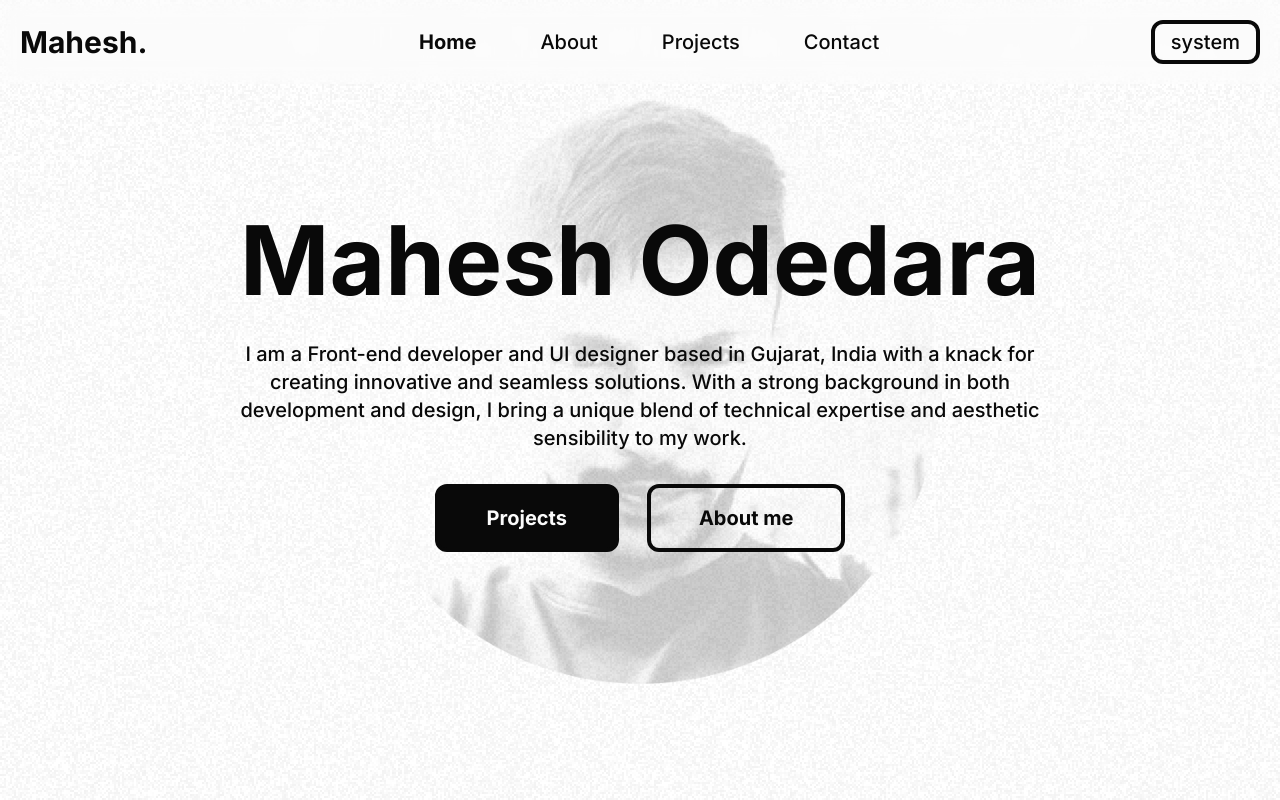
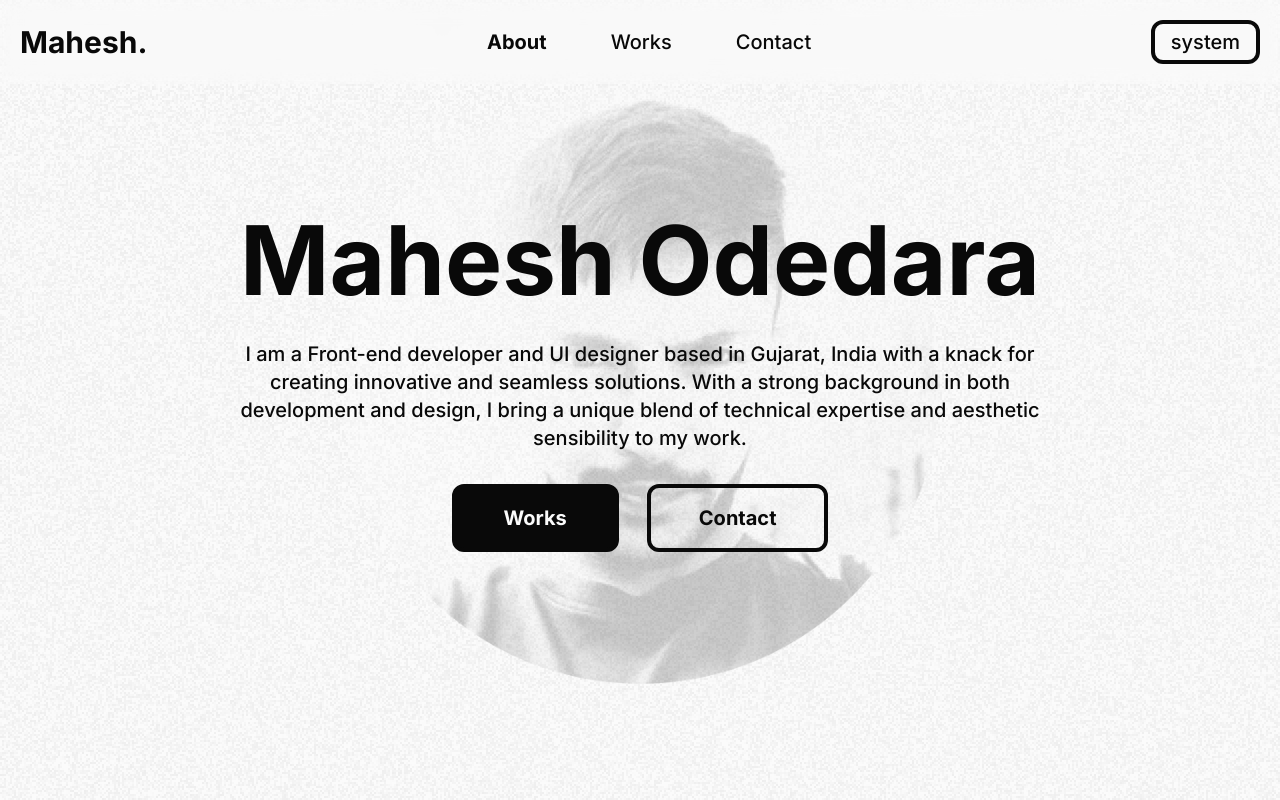
Before and after one commit to mahesh-143/nextjs-portfolio, a Next.js app: page / in a window 1280 px wide. Shown: the top 800 px of the page. Built offline with nearby package versions, Linux system fonts and the light colour scheme.

Commit message:
Reorganised Navigation and minor style changes

```diff
--- a/src/app/components/sections/About.tsx
+++ b/src/app/components/sections/About.tsx
@@ -19,14 +19,14 @@ const skills = [
 ]
 function About() {
   return (
-    <div className="container mx-auto px-5 pt-20" id="About">
+    <div className="container mx-auto px-5 pt-10" id="About">
       <h2
         className={`${inter.className} font-bold text-5xl md:text-6xl text-center mb-20`}
       >
         About Me
       </h2>
-      <div className="flex flex-col md:flex-row gap-8 justify-between">
-        <div className="flex flex-col max-w-[650px]">
+      <div className="flex flex-col lg:flex-row gap-8 justify-between">
+        <div className="flex flex-col lg:max-w-[650px]">
           <h3
             className={`${inter.className} font-bold text-3xl md:text-4xl mb-10`}
           >
--- a/src/app/components/sections/Contact.tsx
+++ b/src/app/components/sections/Contact.tsx
@@ -3,7 +3,7 @@ import { inter } from "../utils/fonts"
 
 const Contact = () => {
   return (
-    <div className="container mx-auto px-5 pt-20" id="Contact">
+    <div className="container mx-auto px-5 pt-10" id="Contact">
       <h2
         className={`${inter.className} font-bold text-5xl md:text-6xl text-center mb-20`}
       >
--- a/src/app/components/sections/Hero.tsx
+++ b/src/app/components/sections/Hero.tsx
@@ -34,12 +34,12 @@ function Hero() {
         background in both development and design, I bring a unique blend of
         technical expertise and aesthetic sensibility to my work.
       </motion.p>
-      <motion.div initial="hidden" animate="enter" variants={variants} transition={{duration: 0.5, type: "easeInOut"}}className="flex flex-col sm:flex-row gap-7">
-        <Button link="#Projects" variant="filled">
-          Projects
+      <motion.div initial="hidden" animate="enter" variants={variants} transition={{duration: 0.5, type: "easeInOut"}} className="flex flex-col items-center sm:flex-row gap-7">
+        <Button link="/works" variant="filled">
+          Works
         </Button>
-        <Button link="#About" variant="outlined">
-          About me
+        <Button link="/contact" variant="outlined">
+          Contact
         </Button>
       </motion.div>
       <Image
--- a/src/app/components/sections/Navbar.tsx
+++ b/src/app/components/sections/Navbar.tsx
@@ -2,37 +2,27 @@
 import React, { useState } from "react"
 import Logo from "../ui/Logo"
 import ThemeSwitch from "../ui/ThemeSwitch"
+import Link from "next/link"
+import { usePathname } from "next/navigation"
 
 const NavLinks = [
   {
-    name: "Home",
-    link: "#Home",
+    name: "About",
+    link: "/",
   },
   {
-    name: "About",
-    link: "#About",
-  },
-  {
-    name: "Projects",
-    link: "#Projects",
+    name: "Works",
+    link: "/works",
   },
   {
     name: "Contact",
-    link: "#Contact",
+    link: "/contact",
   },
 ]
 
 function Navbar() {
+  const pathname = usePathname()
   const [isOpen, setIsOpen] = useState(false)
-  const [activeLink, setActiveLink] = useState("Home")
-
-  const handleLinkClick = (
-    e: React.MouseEvent<HTMLAnchorElement, MouseEvent>
-  ) => {
-    const href = e.currentTarget.href
-    const targetId = href.replace(/.*\#/, "")
-    setActiveLink(targetId)
-  }
 
   const toggleMenu = () => {
     setIsOpen(!isOpen)
@@ -50,7 +40,7 @@ function Navbar() {
           }  md:flex-row    md:flex`}
         >
           {NavLinks.map((navlink) => {
-          const isActive = navlink.link.replace(/.*\#/, "") === activeLink
+             const isActive = pathname.endsWith(navlink.link)
             return (
               <li
                 className={`hover:opacity-50 active:translate-y-[1px] ${
@@ -58,9 +48,7 @@ function Navbar() {
                 }`}
                 key={navlink.name}
               >
-              <a href={navlink.link} onClick={handleLinkClick}>
-                {navlink.name}
-              </a>
+                <Link href={navlink.link} onClick={() => setIsOpen(false)}>{navlink.name}</Link>
               </li>
             )
           })}
--- a/src/app/components/sections/Projects.tsx
+++ b/src/app/components/sections/Projects.tsx
@@ -4,7 +4,7 @@ import ProjectCard from "../ui/ProjectCard"
 import { projects } from "@/app/data/projects"
 function Projects() {
   return (
-    <div className="container mx-auto px-5 pt-20" id="Projects">
+    <div className="container mx-auto px-5 pt-10" id="Projects">
       <h2
         className={`${inter.className} font-bold text-5xl md:text-6xl text-center mb-20`}
       >
--- a/src/app/components/ui/Button.tsx
+++ b/src/app/components/ui/Button.tsx
@@ -1,4 +1,5 @@
 "use client"
+import Link from "next/link"
 import React from "react"
 
 const Button = ({
@@ -13,7 +14,7 @@ const Button = ({
   newTab?: boolean
 }) => {
   return (
-    <a
+    <Link
       href={link || "#"}
       target={newTab ? "_blank" : ""}
       className={`${
@@ -23,7 +24,7 @@ const Button = ({
       }   border-black border-4 dark:border-white px-12 py-4 rounded-xl font-bold active:translate-y-[1px]`}
     >
       {children}
-    </a>
+    </Link>
   )
 }
 
--- /dev/null
+++ b/src/app/contact/page.tsx
@@ -0,0 +1,10 @@
+import React from 'react'
+import Contact from '../components/sections/Contact'
+
+function page() {
+  return (
+   <Contact />
+  )
+}
+
+export default page
--- a/src/app/globals.css
+++ b/src/app/globals.css
@@ -4,7 +4,7 @@
 
 @layer base {
   body {
-    @apply dark:bg-black bg-white text-lg sm:text-xl  dark:text-white text-black bg-noise-texture dark:bg-noise-texture-dark;
+    @apply dark:bg-black bg-whiteaccent text-lg sm:text-xl  dark:text-whiteaccent text-black bg-noise-texture dark:bg-noise-texture-dark;
   }
   html {
     @apply scroll-smooth scroll-p-[76px] md:scroll-p-[78px];
--- a/src/app/layout.tsx
+++ b/src/app/layout.tsx
@@ -1,7 +1,8 @@
 import { Providers } from "./components/utils/providers"
 import "./globals.css"
 import { inter } from "./components/utils/fonts"
-
+import Navbar from "./components/sections/Navbar"
+import Footer from "./components/sections/Footer"
 export const metadata = {
   title: "Create Next App",
   description: "Generated by create next app",
@@ -13,10 +14,14 @@ export default function RootLayout({
   children: React.ReactNode
 }) {
   return (
-    <html lang="en" suppressHydrationWarning >
+    <html lang="en" suppressHydrationWarning>
       <body className={`${inter.className} font-medium`}>
-         <Providers>{children}</Providers>
-        </body>
+        <Providers>
+          <Navbar />
+          {children}
+          <Footer />
+        </Providers>
+      </body>
     </html>
   )
 }
--- a/src/app/page.tsx
+++ b/src/app/page.tsx
@@ -1,19 +1,15 @@
-import Navbar from "./components/sections/Navbar"
 import Hero from "./components/sections/Hero"
 import About from "./components/sections/About"
 import Projects from "./components/sections/Projects"
 import Contact from "./components/sections/Contact"
-import Footer from "./components/sections/Footer"
 
 export default function Home() {
   return (
     <div>
-      <Navbar />
       <Hero />
       <About />
       <Projects />
       <Contact />
-      <Footer />
     </div>
   )
 }
--- a/src/app/projects/layout.tsx
+++ b/src/app/projects/layout.tsx
@@ -1,8 +1,4 @@
 import React from "react"
-import Logo from "../components/ui/Logo"
-import { FaArrowLeft } from "react-icons/fa"
-import ThemeSwitch from "../components/ui/ThemeSwitch"
-import Footer from "../components/sections/Footer"
 
 export default function DashboardLayout({
   children,
@@ -11,14 +7,7 @@ export default function DashboardLayout({
 }) {
   return (
     <div>
-      <div className="sticky top-0 bg-white/30 dark:bg-black/30 backdrop-blur-[10px] z-40 ">
-        <nav className="flex justify-between items-center gap-4 container mx-auto py-5 px-5 z-40 ">
-          <Logo />
-          <ThemeSwitch />
-        </nav>
-      </div>
       <section className="container mx-auto px-5">{children}</section>
-      <Footer />
     </div>
   )
 }
--- /dev/null
+++ b/src/app/works/page.tsx
@@ -0,0 +1,17 @@
+import React from "react"
+import { projects } from "../data/projects"
+import ProjectCard from "../components/ui/ProjectCard"
+
+function page() {
+  return (
+    <div className="container mx-auto px-5">
+      <div className="flex flex-wrap gap-9 justify-center mt-10">
+        {projects.map((project) => {
+          return <ProjectCard key={project.id} {...project} />
+        })}
+      </div>
+    </div>
+  )
+}
+
+export default page
```
Lines whose indentation alone changed are shown as unchanged.
